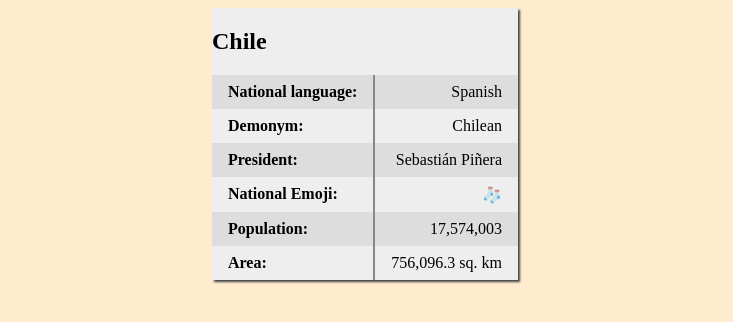
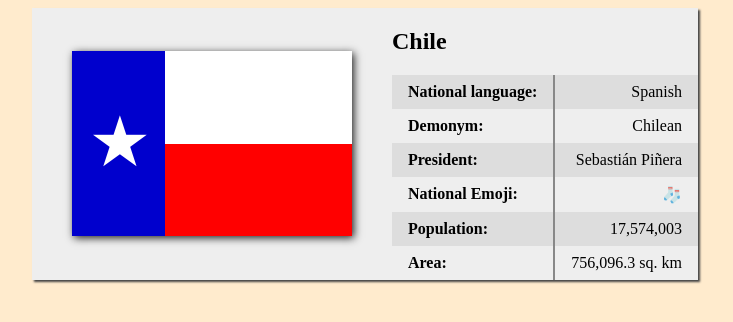
Before and after one commit to garrettgsb/intro-to-git-workflow, a plain HTML site: page index.html in a window 1280 px wide. Shown: the whole page, without its empty margins (275-1008 px from the left). Drawn offline with Linux system fonts and the light colour scheme.

Commit message:
Add flag of Chile to card

```diff
--- a/index.html
+++ b/index.html
@@ -8,6 +8,11 @@
   <body>
     <main>
       <section class="flag">
+        <figure class="chile">
+          <div class="left"><h1>★</h1></div>
+          <div class="right"></div>
+          <div class="bottom"></div>
+        </figure>
       </section>
       <section class="info">
         <h1>Chile</h1>
--- a/style.css
+++ b/style.css
@@ -9,6 +9,7 @@ body {
 
 main {
   display: flex;
+  align-items: center;
   background: #EEE;
   box-shadow: 2px 2px 2px #444;
   max-width: 80vw;
@@ -37,3 +38,47 @@ td:nth-child(1) {
 td:nth-child(2) {
   text-align: right;
 }
+
+.chile {
+  display: grid;
+  width: 280px;
+  height: 185px;
+  grid-template-columns: 1fr 2fr;
+  grid-template-rows: 1fr 1fr;
+
+  box-shadow: 2px 2px 8px #222;
+  background: magenta;
+}
+
+.chile > .left {
+  grid-column: 1/2;
+  grid-row: 1/3;
+  background: mediumblue;
+
+  z-index: 1;
+  display: flex;
+  justify-content: center;
+  align-items: center;
+
+}
+
+.chile > .left > h1 {
+  margin: 0;
+  padding: 0;
+
+  color: white;
+  font-size: 60px;
+  text-align: center;
+}
+
+.chile > .right {
+  grid-column: 2/4;
+  grid-row: 1/2;
+  background: white;
+}
+
+.chile > .bottom {
+  grid-column: 1 / -1;
+  grid-row: 2 / 3;
+  background: red;
+}
```
